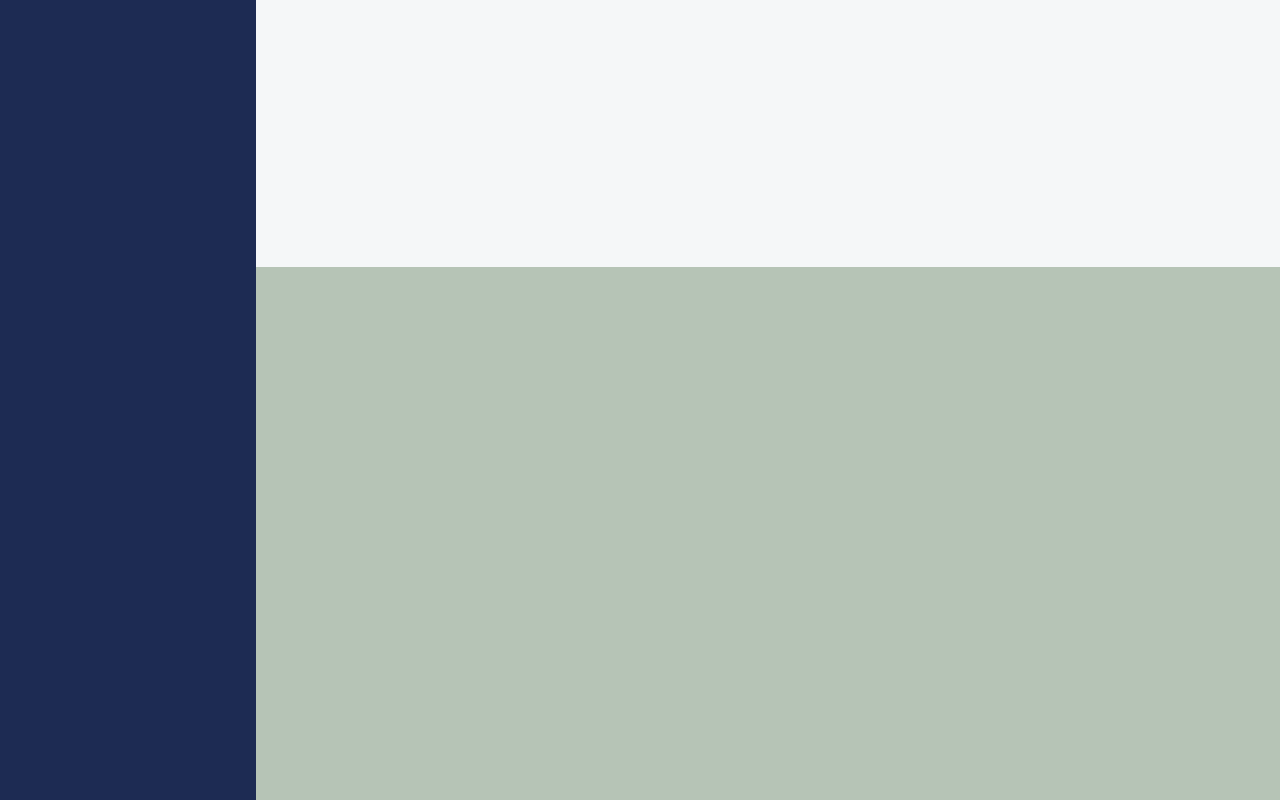
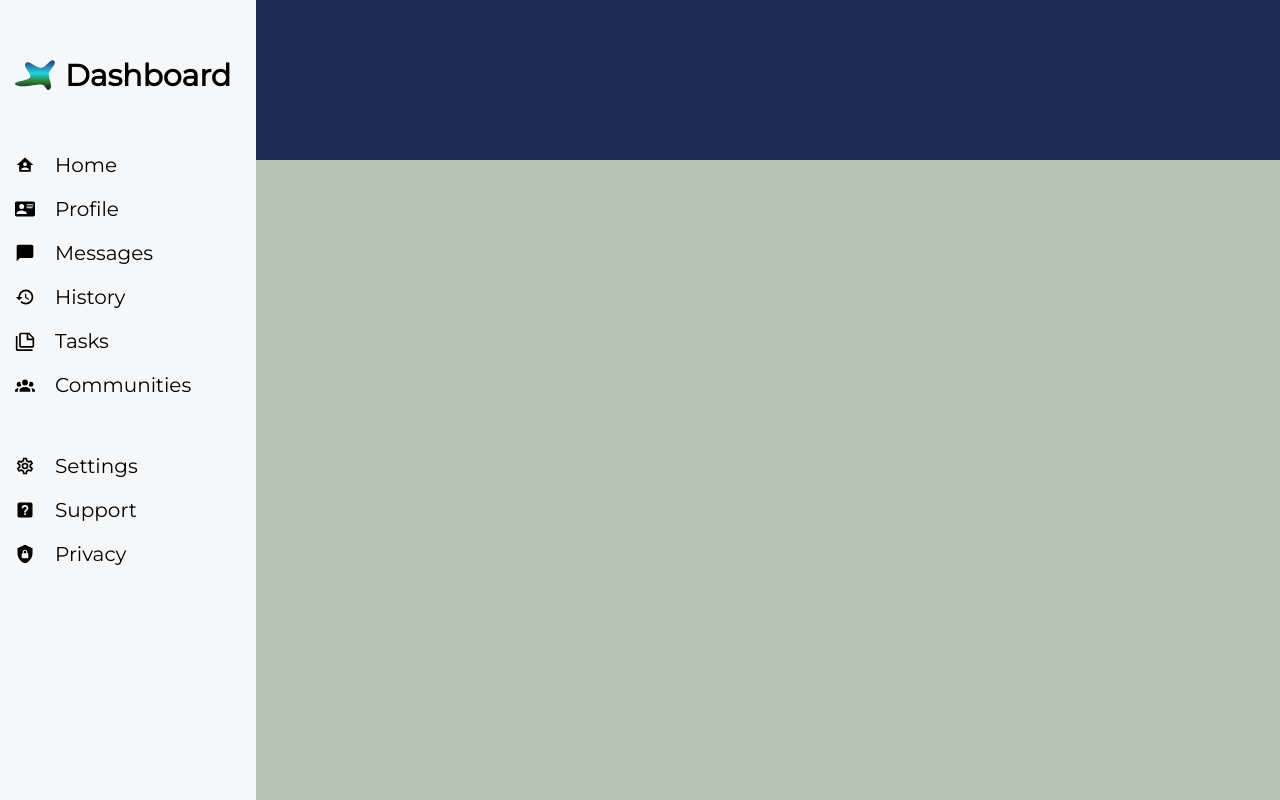
Before and after one commit to mashigovincent01/Admin-dashboard, a plain HTML site: page index.html in a window 1280 px wide. Drawn offline with Linux system fonts and the light colour scheme.

Commit message:
complete sidebar

```diff
--- a/index.html
+++ b/index.html
@@ -9,7 +9,57 @@
 <body>
     <div class="body-content">
         <div class="sidebar">
+            <div class="branding">
+                <img src="svgs/myLogo.svg" alt="">
+                <h1>Dashboard</h1>
+            </div>
+            <div class="navbar">
+                <div class="nav-item">
 
+                </div>
+                <div class="nav-item">
+                    <img src="svgs/home.svg" alt="">
+                    <p>Home</p>
+                </div>
+                <div class="nav-item">
+                    <img src="svgs/profile.svg" alt="">
+                    <p>Profile</p>
+                </div>
+                <div class="nav-item">
+                    <img src="svgs/message.svg" alt="">
+                    <p>Messages</p>
+                </div>
+                <div class="nav-item">
+                    <img src="svgs/history.svg" alt="">
+                    <p>History</p>
+                </div>
+                <div class="nav-item">
+                    <img src="svgs/tasks.svg" alt="">
+                    <p>Tasks</p>
+                </div>
+                <div class="nav-item">
+                    <img src="svgs/community.svg" alt="">
+                    <p>Communities</p>
+                </div>
+
+            </div>
+            <div>
+
+            </div>
+            <div class="navbar">
+                <div class="nav-item">
+                    <img src="svgs/settings.svg" alt="">
+                    <p>Settings</p>
+                </div>
+                <div class="nav-item">
+                    <img src="svgs/support.svg" alt="">
+                    <p>Support</p>
+                </div>
+                <div class="nav-item">
+                    <img src="svgs/privacy.svg" alt="">
+                    <p>Privacy</p>
+                </div>
+            </div>
         </div>
         <div class="header">
 
--- a/style.css
+++ b/style.css
@@ -1,25 +1,77 @@
+
+ @import url('https://fonts.googleapis.com/css2?family=Montserrat&display=swap');
+
 *{
     margin: 0;
+    font-family: 'Montserrat', sans-serif;
+}
+.navbar{
+    display: flex;
+    flex-direction: column;
+    align-items: flex-start;
+    justify-content: center;
+    gap: 20px;
 }
 
+.nav-item{
+    display: flex;
+    justify-content: center;
+    align-items: center;
+}
+.nav-item > p{
+    padding-left: 20px;
+}
+.nav-item > img{
+    width: 20px;
+}
 .body-content{
     background-color: green;
     height: 100vh;
     display: grid;
-    grid-template-areas: 'sidebar header header header header'
-                        'sidebar main main main main'
-                        'sidebar main main main main';
+    /* grid-template-areas: 'sidebar header header header header header header header header header header header'
+                        'sidebar main main main main main main main main main main main'
+                        'sidebar main main main main main main main main main main main'; */
+    grid-template: 1fr 4fr / 1fr 4fr;
 }
-.main{
-    grid-area: main;
-    background-color: #B6C4B6;
+
+.navbar{
+    font-size: 20px;
+}
+
+.branding{
+    display: flex;
+    gap: 10px;
+    align-items: center;
+}
+
+.branding img{
+    width: 40px;
+}
+.branding h1{
+    font-size: 30px;
 }
 .sidebar{
-    grid-area: sidebar;
-    background-color: #1D2B53;
+
+    background-color: #F5F7F8;
+    padding: 15px;
+    display: grid;
+    grid-template: 120px 260px 40px 150px / auto;
+    /* max-width: 200px; */
 }
 
 .header{
-    background-color: #F5F7F8;
-    grid-area: header;
+    background-color: #1D2B53;
+    /* grid-area: header; */
+    grid-area: 1/2/2/-1;
+    /* height: 500px; */
 }
+
+
+.main{
+    /* grid-area: main; */
+    background-color: #B6C4B6;
+
+}
+.sidebar{
+    grid-area: 1 / 1/ -1 /2;
+}
```
Also changed, not shown: svgs/calendar-check-outline.svg (added), svgs/community.svg (added), svgs/history.svg (added), svgs/home.svg (added), svgs/message.svg (added), svgs/myLogo.svg (added), svgs/privacy.svg (added), svgs/profile.svg (added), svgs/settings.svg (added), svgs/support.svg (added), svgs/tasks.svg (added).
